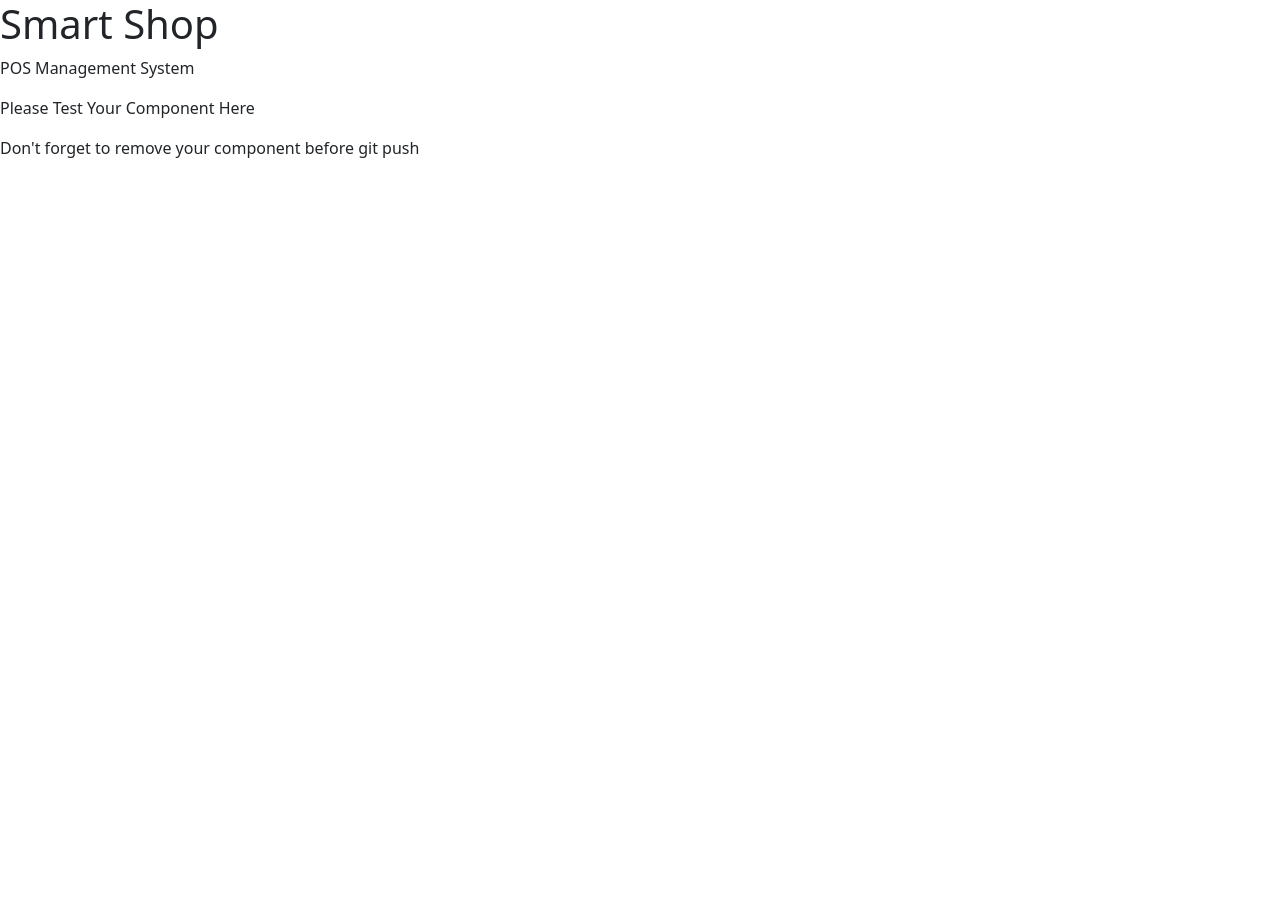
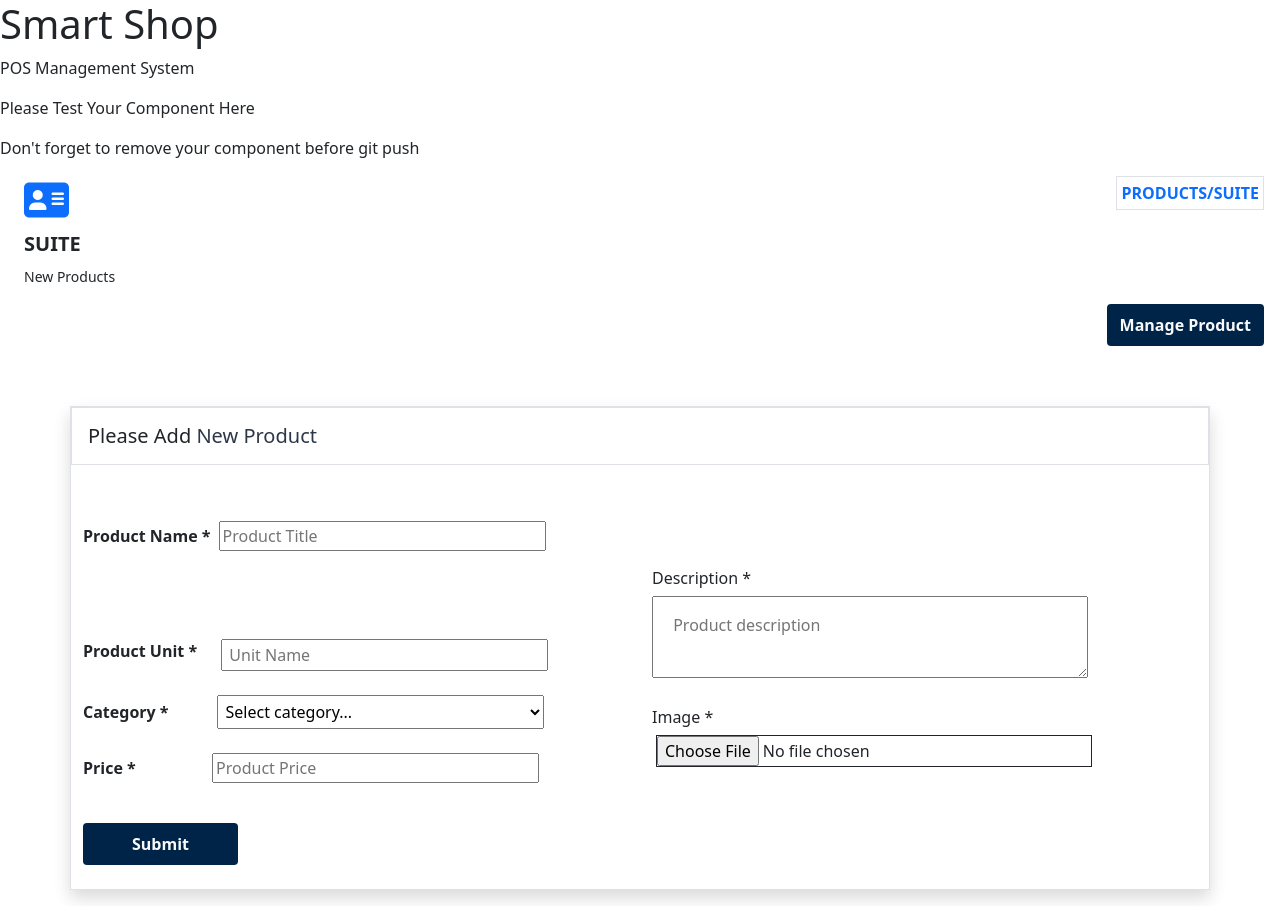
Before and after one commit to imRHB/smart-shop-client, a React (Create React App) app: page / in a window 1280 px wide. Before the commit the page ends 800 px from the top, so only its background shows below. Built offline with nearby package versions, Linux system fonts and the light colour scheme.

Commit message:
added updateProductForm

```diff
--- a/src/App.js
+++ b/src/App.js
@@ -1,5 +1,6 @@
 import 'bootstrap/dist/css/bootstrap.min.css';
 import './App.css';
+import UpdateProduct from './pages/Dashboard/UpdateProduct/UpdateProduct';
 
 function App() {
   return (
@@ -10,7 +11,7 @@ function App() {
       <p>Don't forget to remove your component before git push</p>
 
       {/* TEST YOUR COMPONENT HERE */}
-
+<UpdateProduct></UpdateProduct>
     </div>
   );
 }
--- /dev/null
+++ b/src/pages/Dashboard/UpdateProduct/UpdateProduct.js
@@ -0,0 +1,118 @@
+import React from 'react';
+import { useForm } from 'react-hook-form';
+import { Link } from 'react-router-dom';
+
+const UpdateProduct = () => {
+    const { register, handleSubmit, watch, formState: { errors } } = useForm();
+
+
+
+    const onSubmit = (data) => {
+
+    }
+
+    return (
+        <div className=''>
+            <div className='d-flex justify-content-between m-3'>
+                <div className='text-start ms-2'>
+                    <h1>
+                        <i class="fas fa-address-card text-primary"> </i>
+                    </h1>
+                    <h5 className='fw-bold'>SUITE</h5>
+                    <small className=''> New Products</small>
+                </div>
+                <div>
+
+                    <p className='text-primary fw-bold border p-1'>PRODUCTS/SUITE</p>
+                </div>
+
+            </div>
+            <div className='text-end m-3'>
+                {/* <Link to="/manageProducts"> */}
+                    <button style={{ backgroundColor: '#002447' }} className='  text-light btn fw-bold py-2'>Manage Product</button>
+                {/* </Link> */}
+            </div>
+            <div style={{ marginTop: '60px' }} className='container '>
+
+                <div className='row shadow border pb-4 mb-3'>
+                    <h5 className='text-start p-3 border'>Please Add  <span style={{ color: 'rgb(45, 55, 72)' }}>New Product</span> </h5>
+
+                    <div className='col-12 col-lg-12 col-md-6 mt-5'>
+                        <div className='text-start'>
+                            <form onSubmit={handleSubmit(onSubmit)}>
+                                <div className='row'>
+                                    <div className='col-12 col-lg-6 col-md-6'>
+                                        <span className='fw-bold'>Product Name *</span>
+
+                                        <input style={{ width: '60%' }} className='field mb-3 ms-2 ' {...register("title", { required: true })} placeholder='Product Title ' /> <br />
+                                        {/* error */}
+                                        {errors.name && <span className='text-danger'>Title field is required</span>} <br />
+                                        <div className='  mt-5'>
+                                            <div className='d-flex'>
+                                                <span className='fw-bold'>Product Unit *</span>
+                                                <input style={{ width: '60%' }} className='field mb-3 ms-4  ' type="text" {...register("unit", { required: true })} placeholder=' Unit Name' /> <br />
+                                                {/* error */}
+                                                {errors.unit && <span className='text-danger'>This field is required</span>} <br />
+                                            </div>
+                                            <span className='fw-bold'>Category *</span>
+                                            {/* category */}
+                                            <select style={{ width: '60%' }} className='field p-1 ms-5 mt-2 ' {...register("category")}>
+                                                <option value="">Select category...</option>
+                                                <option value="Camping">Cosmetics</option>
+                                                <option value="Cities">Cities</option>
+                                                <option value="Trips">Trips</option>
+                                                <option value="Vacation">Vacation</option>
+                                                <option value="Holiday">Holiday</option>
+                                                <option value="Advanture">Advanture</option>
+                                            </select>
+                                            <div className='mt-4'>
+                                                <span className='fw-bold'>Price *</span>
+                                                <input style={{ width: '60%', marginLeft: '14%' }} className='field mb-3   ' type="number" {...register("price", { required: true })} placeholder='Product Price' /> <br />
+
+                                                {/* error */}
+                                                {errors.price && <span className='text-danger'>This field is required</span>} <br />
+                                            </div>
+                                        </div>
+                                    </div>
+                                    <div className='col-12 col-lg-6 col-md-6'>
+
+                                        <div className='mt-5'>
+
+
+                                            <div >
+                                                <h6>Description *</h6>
+
+                                                <textarea style={{ width: '80%' }} className='field   p-3' type="text" {...register("desc", { required: true })} placeholder=' Product description' /> <br />
+                                                {/* error */}
+                                                {errors.desc && <span className='text-danger'>This field is required</span>} <br />
+
+                                                <h6>Image *</h6>
+
+                                                <input style={{ width: '80%', border: '1px solid ' }} className='field   ms-1 ' type="file" {...register("img", { required: true })} placeholder='Choose Image' /> <br />
+                                                {/* error */}
+                                                {errors.img && <span className='text-danger'>Image field is required</span>} <br />
+                                            </div>
+
+                                        </div>
+
+                                    </div>
+                                </div>
+                                {/* error */}
+
+
+
+                                <input style={{ backgroundColor: '#002447' }} className=' text-light btn fw-bold  px-5 py-2' type="submit" />
+
+                            </form>
+                        </div>
+
+                    </div>
+
+                </div>
+            </div>
+        </div>
+    );
+
+};
+
+export default UpdateProduct;
```
